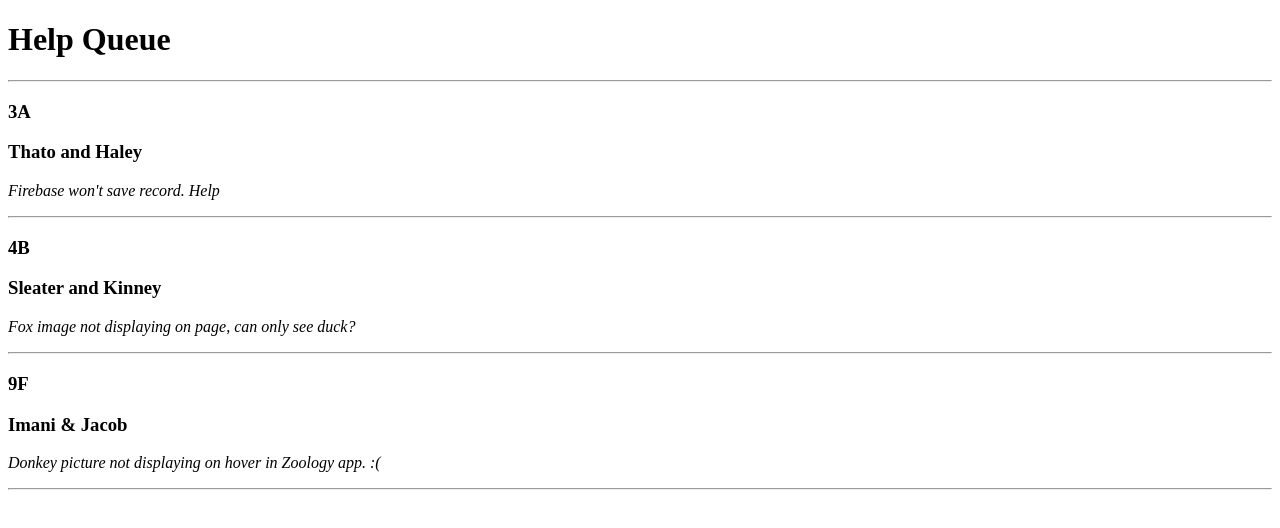
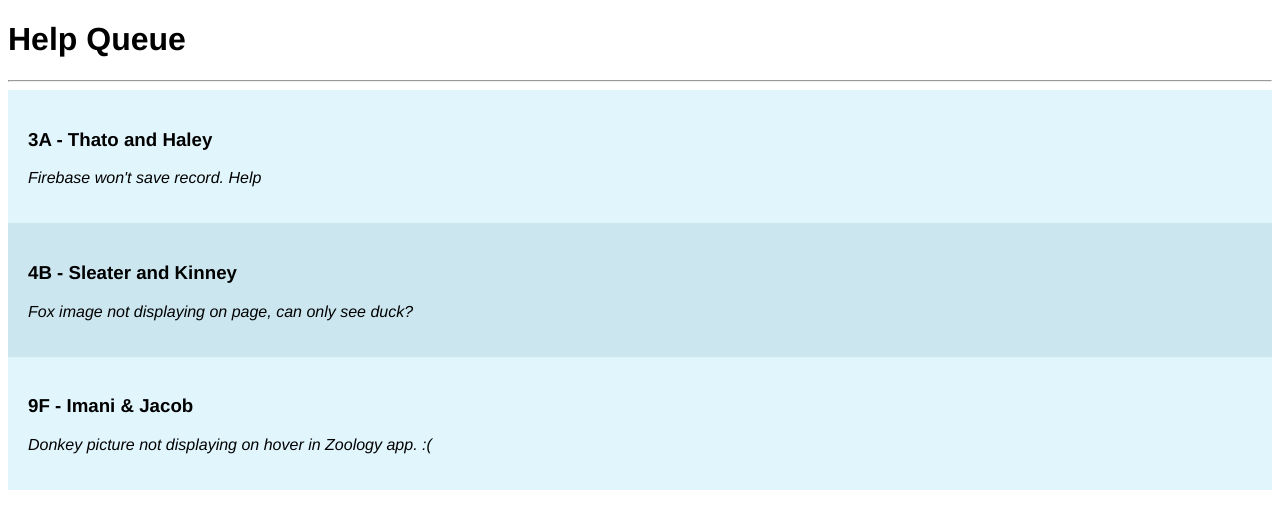
Before and after one commit to vdempsey/React-Help-Q, a React app: page / in a window 1280 px wide. Shown: the top 528 px of the page. Built offline with nearby package versions, Linux system fonts and the light colour scheme.

Commit message:
Install npm package for jsx styling to configure css modules, implement local css module to Ticket jsx file, global css module to App jsx file

```diff
--- a/package.json
+++ b/package.json
@@ -22,7 +22,8 @@
   "dependencies": {
     "prop-types": "^15.5.10",
     "react": "^15.5.4",
-    "react-dom": "^15.5.4"
+    "react-dom": "^15.5.4",
+    "styled-jsx": "^2.2.7"
   },
   "devDependencies": {
     "babel-core": "^6.24.1",
--- a/src/components/App.jsx
+++ b/src/components/App.jsx
@@ -5,6 +5,12 @@ import TicketList from './TicketList';
 function App(){
   return (
     <div>
+      <style jsx global>{`
+        body {
+          font-family: Helvetica;
+        }
+      `}
+      </style>
       <Header/>
       <TicketList/>
     </div>
--- a/src/components/Ticket.jsx
+++ b/src/components/Ticket.jsx
@@ -4,10 +4,17 @@ import PropTypes from 'prop-types';
 function Ticket(props){
   return (
     <div>
-      <h3>{props.location}</h3>
-      <h3>{props.names}</h3>
+      <style jsx>{`
+        div {
+          background-color: #e0f5fc;
+          padding: 20px;
+        }
+        div:nth-child(odd) {
+          background-color: #cbe6ef;
+        }
+      `}</style>
+      <h3>{props.location} - {props.names}</h3>
       <p><em>{props.issue}</em></p>
-      <hr/>
     </div>
   );
 }
--- a/webpack.config.js
+++ b/webpack.config.js
@@ -51,7 +51,8 @@ module.exports = {
             "react",
           ],
           plugins: [
-            "react-hot-loader/babel"
+            "react-hot-loader/babel",
+            "styled-jsx/babel"
           ]
         }
       }
```
Also changed, not shown: 1 other file (tests, documents, lock files or other folders).
